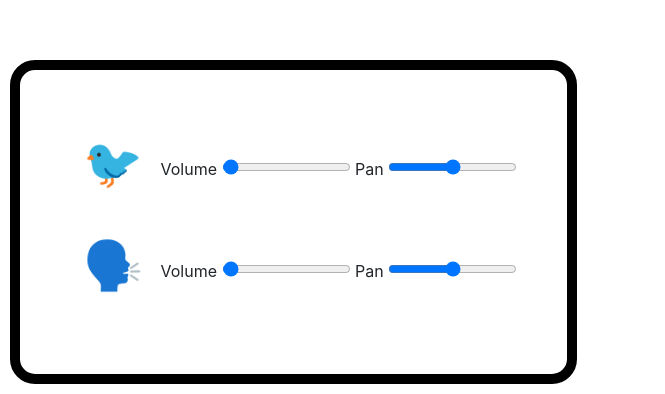
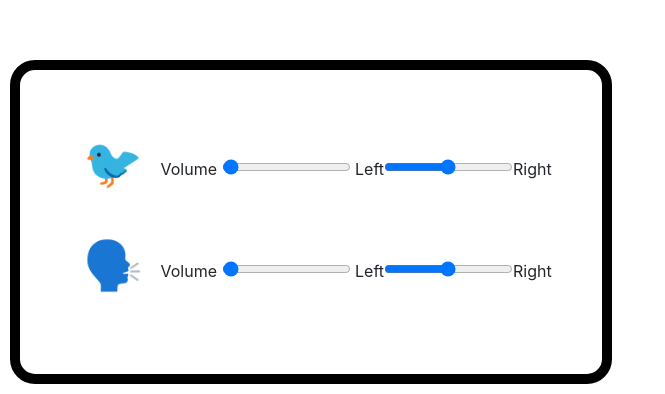
Before and after one commit to njhnny/Team-Week, a website built with webpack: page src/index.html in a window 1280 px wide. Shown: the part 406-800 px from the top of the page, without its empty margins (0-665 px from the left). Built offline with nearby package versions, Linux system fonts and the light colour scheme.

Commit message:
Change pan text

```diff
--- a/src/index.html
+++ b/src/index.html
@@ -22,8 +22,8 @@
         </div>
         <label for="volume">Volume</label>
         <input type="range" id="volume" min="0" max="100" value="1" step="0.01">
-        <label for="panner">Pan</label>
-        <input type="range" id="panner" min="-3" max="3" value="0" step="0.01">
+        <!-- <label for="panner">Pan</label> -->
+        <span>Left</span><input type="range" id="panner" min="-3" max="3" value="0" step="0.01"><span>Right</span>
       </div>
       <div>
         <audio id="audio-people">
@@ -35,8 +35,8 @@
         </div>
         <label for="other-volumelabel">Volume</label>
         <input type="range" id="other-volume" min="0" max="100" value="1" step="0.01">
-        <label for="people-panner">Pan</label>
-        <input type="range" id="people-panner" min="-3" max="3" value="0" step="0.01">
+        <!-- <label for="people-panner">Pan</label> -->
+        <span>Left</span><input type="range" id="people-panner" min="-3" max="3" value="0" step="0.01"><span>Right</span>
       </div>
       <!-- <div id=tarot>
          <audio id="audio-tarot-actually-birds">
```
